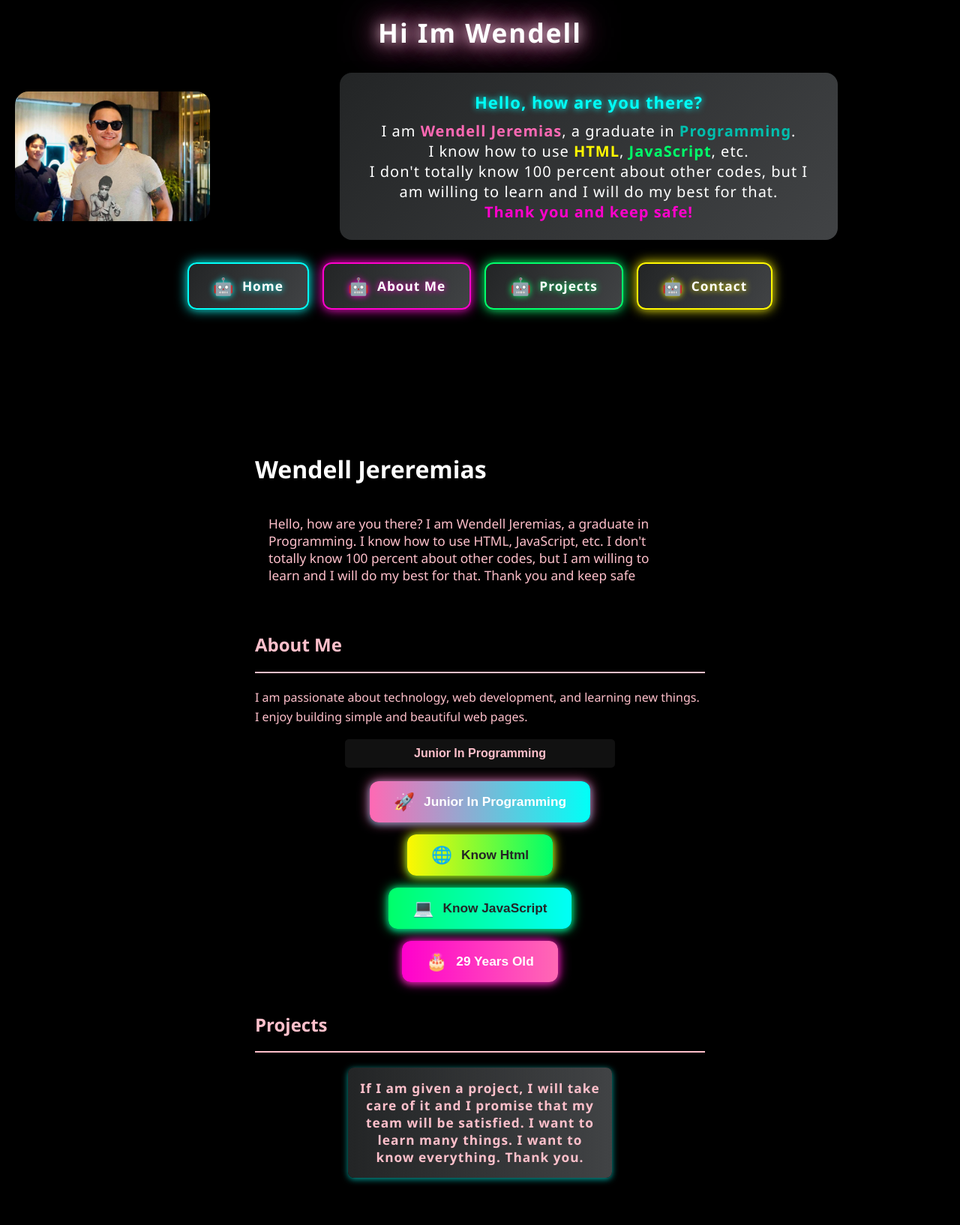
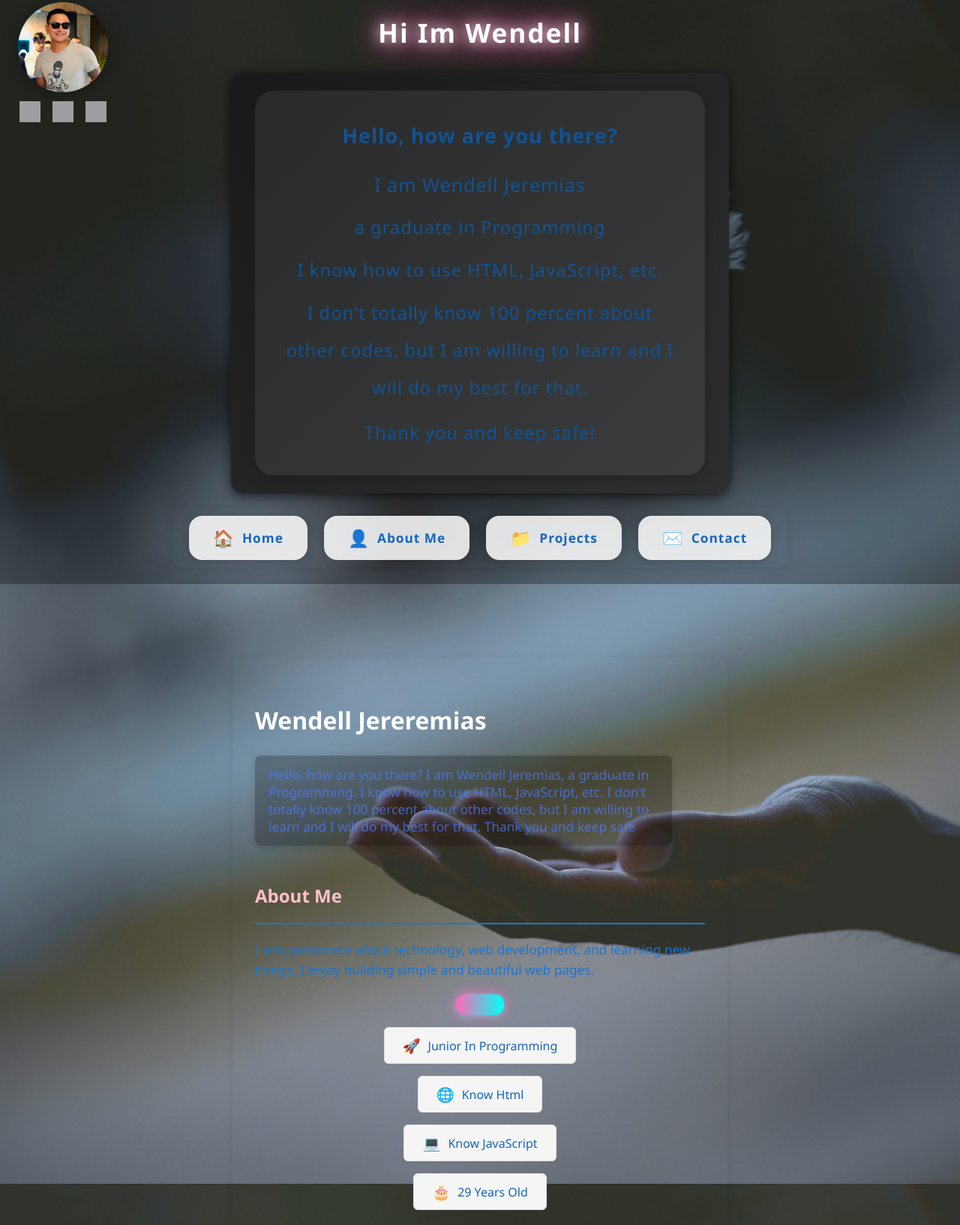
Before and after one commit to jeremiasprinceskyler-ux/my-page, a plain HTML site: page index.html in a window 1280 px wide. Shown: the part 21-1655 px from the top of the page at 75% size. Drawn offline with Linux system fonts and the light colour scheme; grey boxes are pictures that could not be loaded.

Commit message:
new code

```diff
--- a/index.html
+++ b/index.html
@@ -22,10 +22,24 @@
         }
         body {
             font-family: 'Segoe UI', Arial, sans-serif;
-            background: #000;
+            background: url('images/photo-1527380992061-b126c88cbb41.jfif') no-repeat center center fixed;
+            background-size: cover;
             margin: 0;
             padding: 0;
             color: white;
+            position: relative;
+        }
+        body::before {
+            content: "";
+            position: fixed;
+            top: 0; left: 0; width: 100vw; height: 100vh;
+            background: rgba(0,0,0,0.30);
+            z-index: 0;
+            pointer-events: none;
+        }
+        main, .portfolio, .cool-title, nav, .contact, .intro-slight-left {
+            position: relative;
+            z-index: 1;
         }
         .portfolio {
             background: transparent;
@@ -81,41 +95,49 @@
     </style>
 </head>
 <body>
+    <div style="position: fixed; top: 24px; left: 24px; z-index: 1001; display: flex; flex-direction: column; align-items: center;">
+        <img src="images/509429507_9994143660662330_3722655320937728370_n.jpg" alt="Wendell Jeremias" style="width: 120px; height: 120px; border-radius: 50%; object-fit: cover; box-shadow: 0 4px 24px rgba(0,0,0,0.3); display: block;">
+        <div style="display: flex; gap: 16px; margin-top: 12px;">
+            <img src="https://upload.wikimedia.org/wikipedia/commons/5/51/Facebook_f_logo_%282019%29.svg" alt="Facebook" style="width: 28px; height: 28px;">
+            <img src="https://upload.wikimedia.org/wikipedia/commons/a/a5/Instagram_icon.png" alt="Instagram" style="width: 28px; height: 28px;">
+            <img src="https://upload.wikimedia.org/wikipedia/commons/4/42/YouTube_icon_%282013-2017%29.png" alt="YouTube" style="width: 28px; height: 28px;">
+        </div>
+    </div>
     <div class="cool-title" style="font-size: 2.2em; color: white; font-weight: bold; text-shadow: 0 2px 8px #000a;">Hi Im Wendell</div>
     <div style="width: 100%; display: flex; flex-direction: row; align-items: center; margin-top: 30px; margin-bottom: 20px; gap: 0; justify-content: flex-start;">
-            <aside style="flex: 0 0 280px; display: flex; align-items: center; justify-content: flex-end; height: 100%; margin-right: 10px;">
-                <img src="images/509429507_9994143660662330_3722655320937728370_n.jpg" alt="Wendell Jeremias" style="max-width: 260px; border-radius: 18px; box-shadow: 0 4px 24px rgba(0,0,0,0.3); display: block;">
-            </aside>
         <div style="background: linear-gradient(135deg, #232526 0%, #414345 100%); border-radius: 16px; padding: 24px 32px; box-shadow: 0 4px 16px #000a; color: #fff; font-size: 1.25em; font-weight: 500; text-align: center; max-width: 600px; margin: 0 auto; letter-spacing: 1px;">
-                <span style="display: block; font-size: 1.1em; color: #00fff7; margin-bottom: 10px; font-weight: bold; text-shadow: 0 0 8px #00fff7;">Hello, how are you there?</span>
-                I am <span style="color: #ff69b4; font-weight: bold;">Wendell Jeremias</span>, a graduate in <span style="color: #00bfae; font-weight: bold;">Programming</span>.<br>
-                I know how to use <span style="color: #fff700; font-weight: bold;">HTML</span>, <span style="color: #00ff6a; font-weight: bold;">JavaScript</span>, etc.<br>
-                I don't totally know 100 percent about other codes, but I am willing to learn and I will do my best for that.<br>
-                <span style="color: #ff00cc; font-weight: bold;">Thank you and keep safe!</span>
+            <div style="background: rgba(255,255,255,0.10); border-radius: 24px; padding: 32px 36px; box-shadow: 0 2px 16px #232526a0; text-align: center; font-size: 1.25em; line-height: 2.1; color: #fff; font-family: 'Segoe UI', Arial, sans-serif; margin: 0 auto; max-width: 540px;">
+                <span style="display: block; font-size: 1.08em; color: #1976d2; font-weight: 600; margin-bottom: 10px;">Hello, how are you there?</span>
+                <span style="display: block; font-size: 1em; color: #1976d2; font-weight: 500; margin-bottom: 7px;">I am Wendell Jeremias</span>
+                <span style="display: block; font-size: 0.95em; color: #1976d2; margin-bottom: 7px;">a graduate in Programming</span>
+                <span style="display: block; font-size: 0.95em; color: #1976d2; margin-bottom: 7px;">I know how to use HTML, JavaScript, etc.</span>
+                <span style="display: block; font-size: 0.95em; color: #1976d2; margin-bottom: 7px;">I don't totally know 100 percent about other codes, but I am willing to learn and I will do my best for that.</span>
+                <span style="display: block; font-size: 0.95em; color: #1976d2; margin-top: 10px;">Thank you and keep safe!</span>
+            </div>
         </div>
     </div>
     <div style="width: 100%; display: flex; justify-content: center; align-items: center; margin-bottom: 30px;">
         <nav style="background: transparent; border-radius: 10px; box-shadow: 0 2px 12px rgba(0,0,0,0.08); padding: 10px 20px; height: fit-content;">
                 <ul style="list-style: none; padding: 0; margin: 0; display: flex; gap: 18px;">
-                    <li><a href="#home" class="robotic-btn" style="text-decoration: none; color: #fff; font-weight: bold; padding: 14px 32px; border-radius: 12px; background: linear-gradient(120deg, #232526 0%, #414345 100%); box-shadow: 0 0 16px #00fff7, 0 2px 8px #232526a0; letter-spacing: 1px; font-size: 1.08em; display: flex; align-items: center; gap: 10px; transition: transform 0.2s, box-shadow 0.2s; border: 2px solid #00fff7; position: relative; overflow: hidden; text-shadow: 0 0 8px #00fff7;">
-                        <span style="font-size: 1.3em;">🤖</span> <strong>Home</strong>
+                    <li><a href="#home" class="comfy-btn" style="text-decoration: none; color: #1565c0; font-weight: 500; padding: 14px 32px; border-radius: 18px; background: rgba(255,255,255,0.85); box-shadow: 0 2px 12px #23252640; letter-spacing: 1px; font-size: 1.08em; display: flex; align-items: center; gap: 10px; border: none; transition: background 0.2s, box-shadow 0.2s; font-family: 'Segoe UI', Arial, sans-serif; margin: 0 2px;">
+                        <span style="font-size: 1.3em;">🏠</span> <strong>Home</strong>
                     </a></li>
-                    <li><a href="#about" class="robotic-btn" style="text-decoration: none; color: #fff; font-weight: bold; padding: 14px 32px; border-radius: 12px; background: linear-gradient(120deg, #232526 0%, #414345 100%); box-shadow: 0 0 16px #ff00cc, 0 2px 8px #232526a0; letter-spacing: 1px; font-size: 1.08em; display: flex; align-items: center; gap: 10px; transition: transform 0.2s, box-shadow 0.2s; border: 2px solid #ff00cc; position: relative; overflow: hidden; text-shadow: 0 0 8px #ff00cc;">
-                        <span style="font-size: 1.3em;">🤖</span> <strong>About Me</strong>
+                    <li><a href="#about" class="comfy-btn" style="text-decoration: none; color: #1565c0; font-weight: 500; padding: 14px 32px; border-radius: 18px; background: rgba(255,255,255,0.85); box-shadow: 0 2px 12px #23252640; letter-spacing: 1px; font-size: 1.08em; display: flex; align-items: center; gap: 10px; border: none; transition: background 0.2s, box-shadow 0.2s; font-family: 'Segoe UI', Arial, sans-serif; margin: 0 2px;">
+                        <span style="font-size: 1.3em;">👤</span> <strong>About Me</strong>
                     </a></li>
-                    <li><a href="#projects" class="robotic-btn" style="text-decoration: none; color: #fff; font-weight: bold; padding: 14px 32px; border-radius: 12px; background: linear-gradient(120deg, #232526 0%, #414345 100%); box-shadow: 0 0 16px #00ff6a, 0 2px 8px #232526a0; letter-spacing: 1px; font-size: 1.08em; display: flex; align-items: center; gap: 10px; transition: transform 0.2s, box-shadow 0.2s; border: 2px solid #00ff6a; position: relative; overflow: hidden; text-shadow: 0 0 8px #00ff6a;">
-                        <span style="font-size: 1.3em;">🤖</span> <strong>Projects</strong>
+                    <li><a href="#projects" class="comfy-btn" style="text-decoration: none; color: #1565c0; font-weight: 500; padding: 14px 32px; border-radius: 18px; background: rgba(255,255,255,0.85); box-shadow: 0 2px 12px #23252640; letter-spacing: 1px; font-size: 1.08em; display: flex; align-items: center; gap: 10px; border: none; transition: background 0.2s, box-shadow 0.2s; font-family: 'Segoe UI', Arial, sans-serif; margin: 0 2px;">
+                        <span style="font-size: 1.3em;">📁</span> <strong>Projects</strong>
                     </a></li>
-                    <li><a href="#contact" class="robotic-btn" style="text-decoration: none; color: #fff; font-weight: bold; padding: 14px 32px; border-radius: 12px; background: linear-gradient(120deg, #232526 0%, #414345 100%); box-shadow: 0 0 16px #fff700, 0 2px 8px #232526a0; letter-spacing: 1px; font-size: 1.08em; display: flex; align-items: center; gap: 10px; transition: transform 0.2s, box-shadow 0.2s; border: 2px solid #fff700; position: relative; overflow: hidden; text-shadow: 0 0 8px #fff700;">
-                        <span style="font-size: 1.3em;">🤖</span> <strong>Contact</strong>
+                    <li><a href="#contact" class="comfy-btn" style="text-decoration: none; color: #1565c0; font-weight: 500; padding: 14px 32px; border-radius: 18px; background: rgba(255,255,255,0.85); box-shadow: 0 2px 12px #23252640; letter-spacing: 1px; font-size: 1.08em; display: flex; align-items: center; gap: 10px; border: none; transition: background 0.2s, box-shadow 0.2s; font-family: 'Segoe UI', Arial, sans-serif; margin: 0 2px;">
+                        <span style="font-size: 1.3em;">✉️</span> <strong>Contact</strong>
                     </a></li>
                 </ul>
                 <style>
-                    nav ul li a.robotic-btn:hover {
-                        transform: scale(1.08);
-                        box-shadow: 0 0 32px #00fff7, 0 4px 16px #fff8;
-                        filter: brightness(1.25) drop-shadow(0 0 8px #00fff7);
-                        border-color: #fff;
+                    nav ul li a.comfy-btn:hover {
+                        background: #e3f2fd;
+                                    <div id="chatbox" style="width: 340px; position: fixed; bottom: 24px; right: 24px; background: linear-gradient(135deg, #232526 0%, #414345 100%); border-radius: 16px; padding: 28px 24px; color: #fff; box-shadow: 0 4px 16px #000a; z-index: 1000;">
+                        box-shadow: 0 4px 24px #1565c080;
+                        transform: scale(1.04);
                     }
                 </style>
         </nav>
@@ -123,26 +145,26 @@
     <div style="display: flex; max-width: 900px; margin: 60px auto;">
         <div class="portfolio" style="flex: 3;">
             <h1 id="home">Wendell Jereremias</h1>
-            <div style="margin-top: 16px; color: pink; font-size: 1.08em; background: rgba(0,0,0,0.25); border-radius: 8px; padding: 14px 18px; box-shadow: 0 2px 8px #0002; font-weight: 400; max-width: 520px;">
+            <div style="margin-top: 16px; color: rgba(75, 123, 255, 0.733); font-size: 1.08em; background: rgba(0,0,0,0.25); border-radius: 8px; padding: 14px 18px; box-shadow: 0 2px 8px #0002; font-weight: 400; max-width: 520px;">
                 Hello, how are you there? I am Wendell Jeremias, a graduate in Programming. I know how to use HTML, JavaScript, etc. I don't totally know 100 percent about other codes, but I am willing to learn and I will do my best for that. Thank you and keep safe
             </div>
             <div style="display: flex; gap: 20px; margin: 20px 0; flex-wrap: wrap; justify-content: center;"></div>
             <h2 id="about">About Me</h2>
-            <hr style="border: none; border-top: 2px solid pink; margin: 10px 0 20px 0;">
-            <p>I am passionate about technology, web development, and learning new things. I enjoy building simple and beautiful web pages.</p>
-            <button style="width: 60%; padding: 10px; margin: 10px 0; border-radius: 5px; border: none; background: #111; color: pink; font-weight: bold; font-size: 1em; cursor: pointer; display: block; margin-left: auto; margin-right: auto;">Junior In Programming</button>
+            <hr style="border: none; border-top: 2px solid #1976d2; margin: 10px 0 20px 0;">
+            <p style="color: #1976d2; font-weight: 500; font-size: 1.08em;">I am passionate about technology, web development, and learning new things. I enjoy building simple and beautiful web pages.</p>
             <div style="display: flex; flex-direction: column; gap: 16px; align-items: center; margin-top: 18px;">
                 <button class="cool-btn" style="background: linear-gradient(90deg, #ff69b4 0%, #00fff7 100%); color: #fff; font-weight: bold; font-size: 1.08em; border-radius: 12px; box-shadow: 0 0 16px #ff69b4, 0 2px 8px #00fff7a0; padding: 14px 32px; border: none; cursor: pointer; display: flex; align-items: center; gap: 12px; transition: transform 0.2s, box-shadow 0.2s;">
-                    <span style="font-size: 1.3em;">🚀</span> Junior In Programming
+                    <button class="simple-skill-btn" style="background: #f5f5f5; color: #1565c0; font-weight: 500; font-size: 1em; border-radius: 6px; padding: 10px 24px; border: 1px solid #e0e0e0; cursor: pointer; display: flex; align-items: center; gap: 10px; font-family: 'Segoe UI', Arial, sans-serif;">
+                        <span style="font-size: 1.2em;">🚀</span> Junior In Programming
                     </button>
-                <button class="cool-btn" style="background: linear-gradient(90deg, #fff700 0%, #00ff6a 100%); color: #232526; font-weight: bold; font-size: 1.08em; border-radius: 12px; box-shadow: 0 0 16px #fff700, 0 2px 8px #00ff6aa0; padding: 14px 32px; border: none; cursor: pointer; display: flex; align-items: center; gap: 12px; transition: transform 0.2s, box-shadow 0.2s;">
-                    <span style="font-size: 1.3em;">🌐</span> Know Html
+                    <button class="simple-skill-btn" style="background: hsl(0, 0%, 96%); color: #1565c0; font-weight: 500; font-size: 1em; border-radius: 6px; padding: 10px 24px; border: 1px solid #e0e0e0; cursor: pointer; display: flex; align-items: center; gap: 10px; font-family: 'Segoe UI', Arial, sans-serif;">
+                        <span style="font-size: 1.2em;">🌐</span> Know Html
                     </button>
-                <button class="cool-btn" style="background: linear-gradient(90deg, #00ff6a 0%, #00fff7 100%); color: #232526; font-weight: bold; font-size: 1.08em; border-radius: 12px; box-shadow: 0 0 16px #00ff6a, 0 2px 8px #00fff7a0; padding: 14px 32px; border: none; cursor: pointer; display: flex; align-items: center; gap: 12px; transition: transform 0.2s, box-shadow 0.2s;">
-                    <span style="font-size: 1.3em;">💻</span> Know JavaScript
+                    <button class="simple-skill-btn" style="background: #f5f5f5; color: #1565c0; font-weight: 500; font-size: 1em; border-radius: 6px; padding: 10px 24px; border: 1px solid #e0e0e0; cursor: pointer; display: flex; align-items: center; gap: 10px; font-family: 'Segoe UI', Arial, sans-serif;">
+                        <span style="font-size: 1.2em;">💻</span> Know JavaScript
                     </button>
-                <button class="cool-btn" style="background: linear-gradient(90deg, #ff00cc 0%, #ff69b4 100%); color: #fff; font-weight: bold; font-size: 1.08em; border-radius: 12px; box-shadow: 0 0 16px #ff00cc, 0 2px 8px #ff69b4a0; padding: 14px 32px; border: none; cursor: pointer; display: flex; align-items: center; gap: 12px; transition: transform 0.2s, box-shadow 0.2s;">
-                    <span style="font-size: 1.3em;">🎂</span> 29 Years Old
+                    <button class="simple-skill-btn" style="background: #f5f5f5; color: #1565c0; font-weight: 500; font-size: 1em; border-radius: 6px; padding: 10px 24px; border: 1px solid #e0e0e0; cursor: pointer; display: flex; align-items: center; gap: 10px; font-family: 'Segoe UI', Arial, sans-serif;">
+                        <span style="font-size: 1.2em;">🎂</span> 29 Years Old
                     </button>
             </div>
             <style>
@@ -153,10 +175,10 @@
                 }
             </style>
 
-            <h2 id="projects" style="color: pink; margin-top: 40px;">Projects</h2>
+            <h2 id="projects" style="color: #1976d2; margin-top: 40px;">Projects</h2>
             <hr style="border: none; border-top: 2px solid pink; margin: 10px 0 20px 0;">
             <div style="display: flex; flex-direction: column; align-items: center; gap: 18px; margin-top: 10px; margin-bottom: 20px;">
-                <div style="width: 320px; padding: 16px; border-radius: 8px; background: linear-gradient(90deg, #232526 0%, #414345 100%); color: pink; font-weight: bold; font-size: 1.08em; box-shadow: 0 2px 8px #00fff7a0; letter-spacing: 1px; text-align: center;">
+                <div style="width: 320px; padding: 16px; border-radius: 8px; background: linear-gradient(90deg, #232526 0%, #414345 100%); color: #1976d2; font-weight: bold; font-size: 1.08em; box-shadow: 0 2px 8px #00fff7a0; letter-spacing: 1px; text-align: center;">
                     If I am given a project, I will take care of it and I promise that my team will be satisfied. I want to learn many things. I want to know everything. Thank you.
                 </div>
             </div>
```
Also changed, not shown: images/photo-1527380992061-b126c88cbb41.jfif (added). Lines whose indentation alone changed are shown as unchanged.
